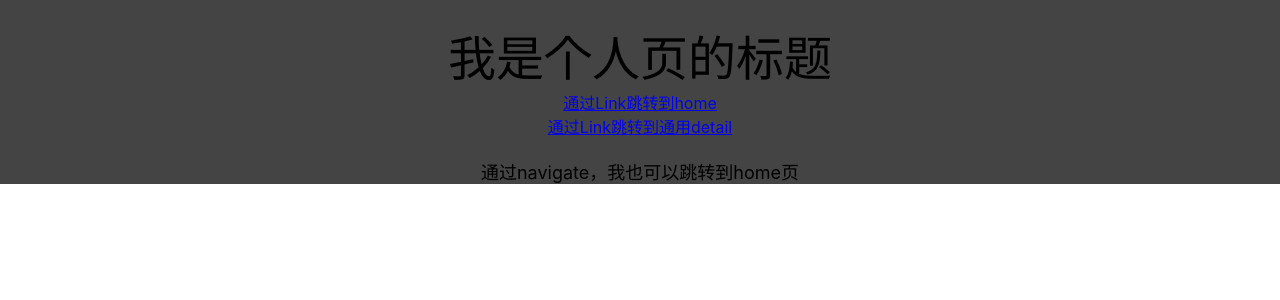
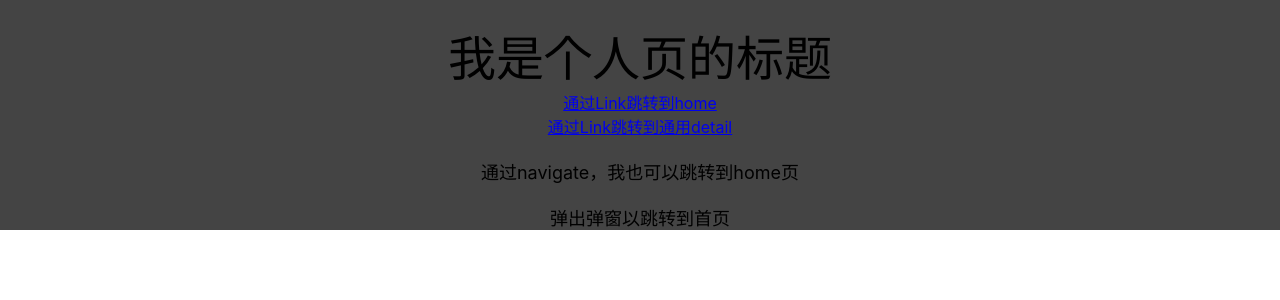
Before and after one commit to Marshal-S/react-app-typescript-Demo, a React (Create React App) app: page /other/mine in a window 1280 px wide. Shown: the top 300 px of the page. Built offline with nearby package versions, Linux system fonts and the light colour scheme.

Commit message:
加入可移除的弹窗，方便动态调用与移除，侵入性较低

```diff
--- /dev/null
+++ b/src/dialog/dialog.tsx
@@ -0,0 +1,10 @@
+import ReactDOM from "react-dom";
+import { DialogView } from "./index";
+
+export const showDialog = () => {
+  const root = document.getElementById('root')
+  if (!root) return
+  const container  = document.createElement('div')
+  root.appendChild(container)
+  ReactDOM.render(<DialogView/>, container)
+}
--- /dev/null
+++ b/src/dialog/index.tsx
@@ -0,0 +1,19 @@
+import { useRef } from "react"
+
+export const DialogView = () => {
+    const container = useRef<HTMLDivElement | null>(null)
+
+    const jumpHome = () => {
+        container.current?.remove()
+        window.location.href = '/home'
+    }
+
+    return (
+        <div ref={container} id="dialog-view" style={{display:"flex", justifyContent: 'center', alignItems: 'center', pointerEvents: 'auto',
+            position: "fixed", left: 0, right: 0, top: 0, bottom: 0, backgroundColor: 'rgba(0,0,0,0.6)'}}>
+            <div style={{display:"flex", justifyContent: 'center', alignItems: 'center', backgroundColor: 'red'}}>
+                <div style={{color: 'black', fontSize: 20}} onClick={jumpHome} >点击我跳转到首页</div>
+            </div>
+        </div>
+    )
+}
--- a/src/home/homeViews.tsx
+++ b/src/home/homeViews.tsx
@@ -3,6 +3,7 @@ import {toggleFull} from 'be-full';
 import LeftView from './leftView';
 import RightView from './rightVIew';
 import { useNavigate } from 'react-router-dom';
+import { DialogView } from '../dialog';
 
 export interface listType {
     id: number
--- a/src/other/mine.tsx
+++ b/src/other/mine.tsx
@@ -1,4 +1,5 @@
 import { Link, useNavigate } from "react-router-dom"
+import { showDialog } from "../dialog/dialog"
 
 const MineView = () => {
     const navigate = useNavigate()
@@ -30,6 +31,15 @@ const MineView = () => {
                     marginTop: 20
                 }}
                 >通过navigate，我也可以跳转到home页</div>
+            <div
+                onClick={() => {
+                    showDialog()
+                }}
+                style={{
+                    fontSize: 18,
+                    marginTop: 20
+                }}
+                >弹出弹窗以跳转到首页</div>
         </div>
     )
 }
```
